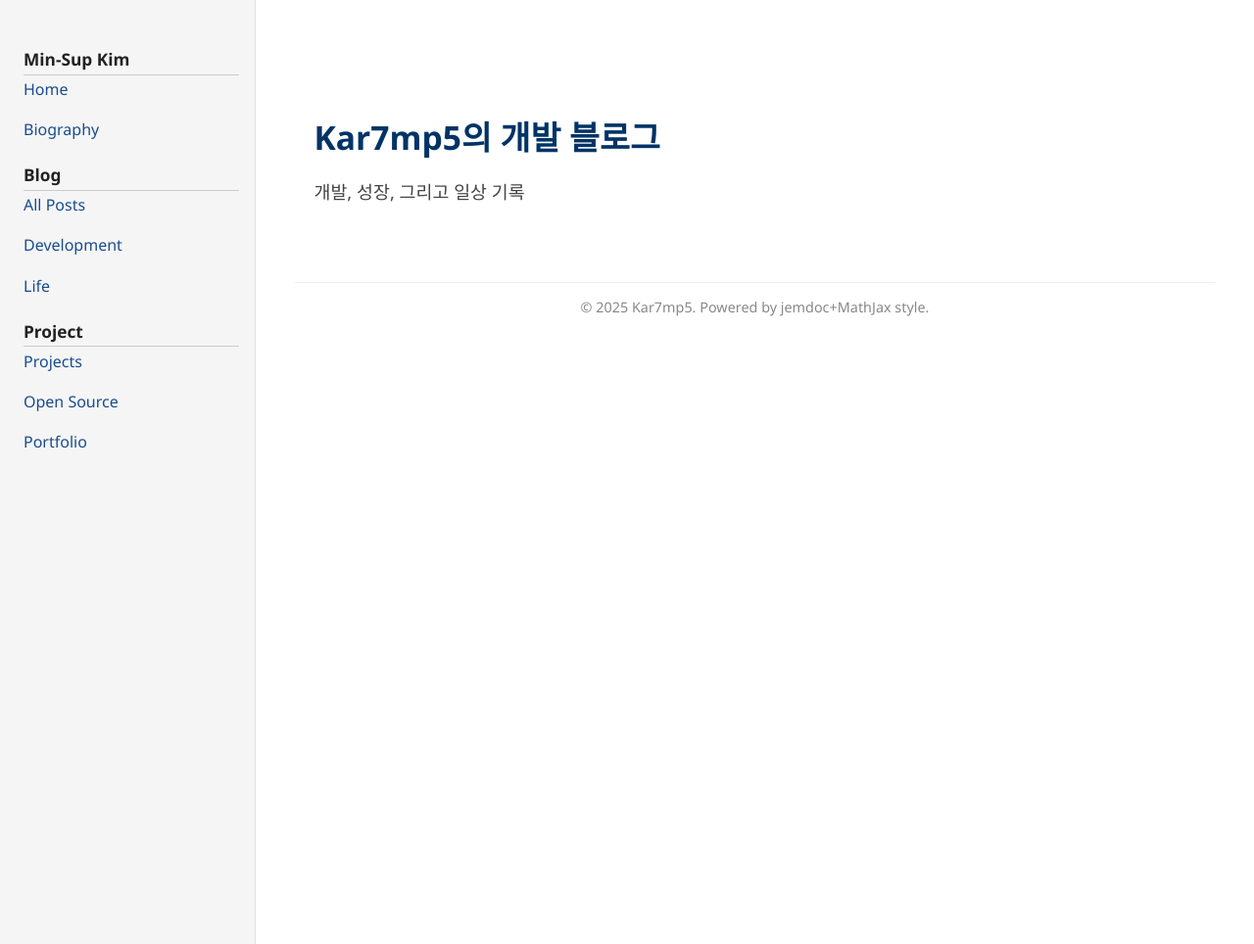
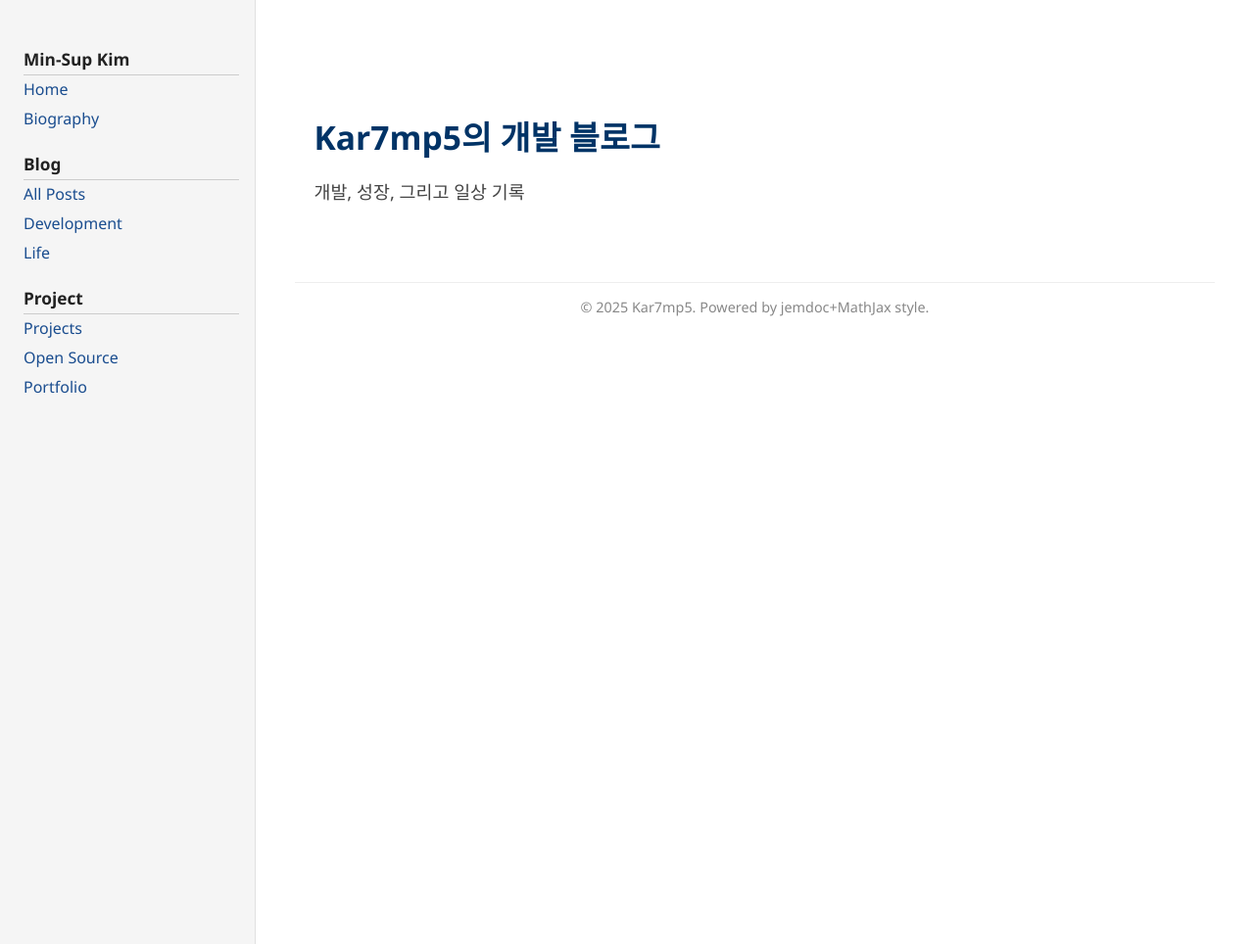
Before and after one commit to kar7mp5/kar7mp5.github.io, a Jekyll site: the page built from index.markdown, in a window 1280 px wide. Shown: the whole page at 98% size. Built offline with Jekyll 4.4.1, drawn with Linux system fonts in a browser that asks for light colours.

Commit message:
style: change menu layout's margin-bottom

```diff
--- a/assets/css/jemdoc.css
+++ b/assets/css/jemdoc.css
@@ -74,7 +74,7 @@ footer {
 }
 
 #layout-menu li {
-  margin-bottom: 1.2em;
+  margin-bottom: 0.5em;
 }
 
 .menu-section {
```
